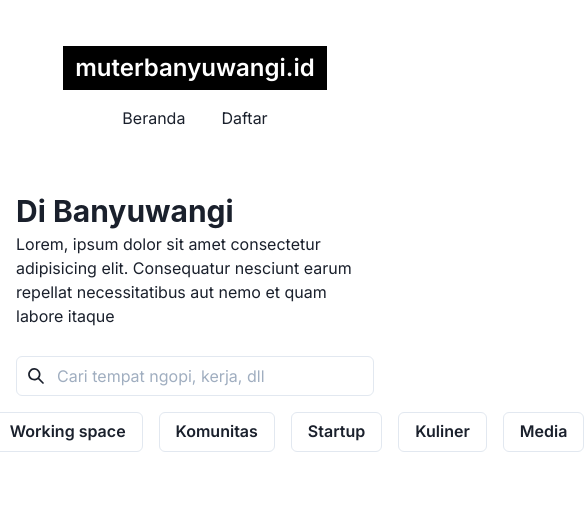
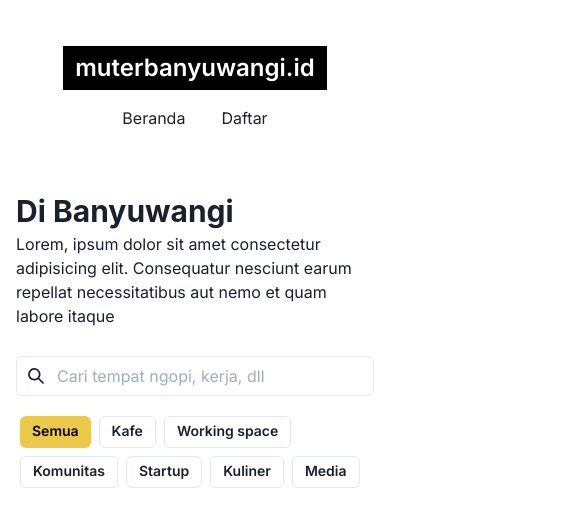
Before and after one commit to kalwabed/littlebwi, a Next.js app: page / in a window 390 px wide. Shown: the top 526 px of the page, 584 px wide, since content can reach past the window. Built offline with nearby package versions, Linux system fonts and the light colour scheme.

Commit message:
chore: responsive search

```diff
--- a/src/components/Search.tsx
+++ b/src/components/Search.tsx
@@ -17,10 +17,12 @@ const Search = () => {
             <Input placeholder="Cari tempat ngopi, kerja, dll" />
           </InputGroup>
         </Box>
-        <HStack spacing={4} mt="1rem">
+        <Flex flexWrap="wrap" mt="1rem">
           {categories.map(cat => (
             <Button
               key={cat}
+              size="sm"
+              m={1}
               _focusWithin={{ ring: 2 }}
               variant={cat === 'Semua' ? 'solid' : 'outline'}
               colorScheme={cat === 'Semua' ? 'yellow' : 'gray'}
@@ -28,7 +30,7 @@ const Search = () => {
               {cat}
             </Button>
           ))}
-        </HStack>
+        </Flex>
       </Flex>
     </Container>
   )
--- a/src/components/layout/index.tsx
+++ b/src/components/layout/index.tsx
@@ -1,4 +1,5 @@
 import Header from './Header'
+import Footer from './Footer'
 
 const Layout = ({ children }) => {
   return (
```
